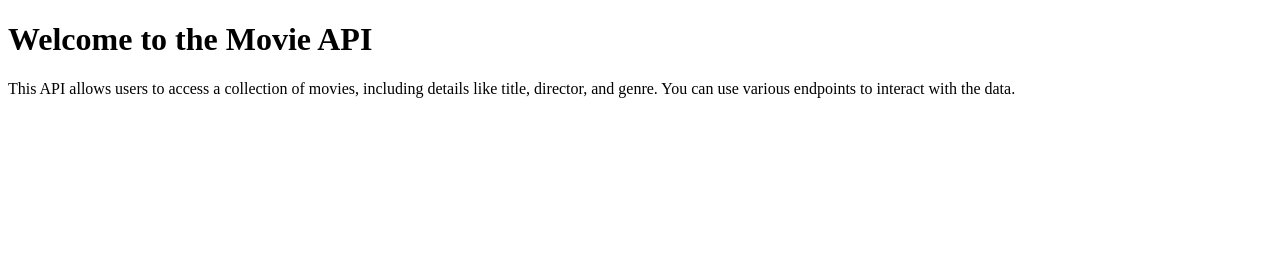
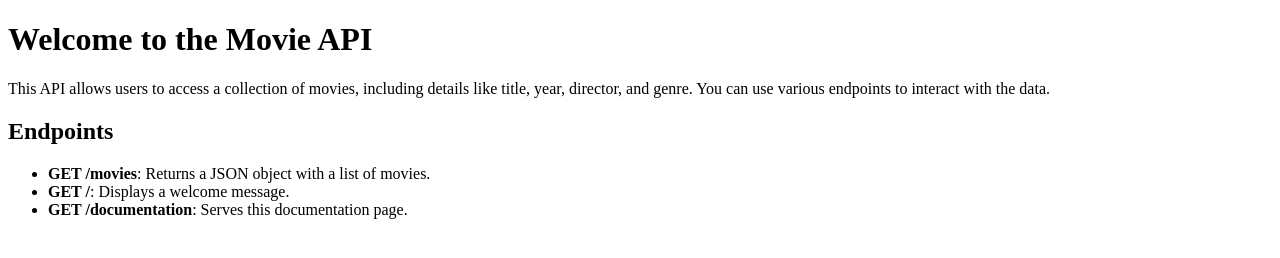
Before and after one commit to barendgabriel/movie_api, a website: page documentation.html in a window 1280 px wide. Drawn offline with Linux system fonts and the light colour scheme.

Commit message:
Updated documentation.html with endpoint details and added index.html for the API landing page

```diff
--- a/documentation.html
+++ b/documentation.html
@@ -9,8 +9,20 @@
     <h1>Welcome to the Movie API</h1>
     <p>
       This API allows users to access a collection of movies, including details
-      like title, director, and genre. You can use various endpoints to interact
-      with the data.
+      like title, year, director, and genre. You can use various endpoints to
+      interact with the data.
     </p>
+
+    <h2>Endpoints</h2>
+    <ul>
+      <li>
+        <strong>GET /movies</strong>: Returns a JSON object with a list of
+        movies.
+      </li>
+      <li><strong>GET /</strong>: Displays a welcome message.</li>
+      <li>
+        <strong>GET /documentation</strong>: Serves this documentation page.
+      </li>
+    </ul>
   </body>
 </html>
```
